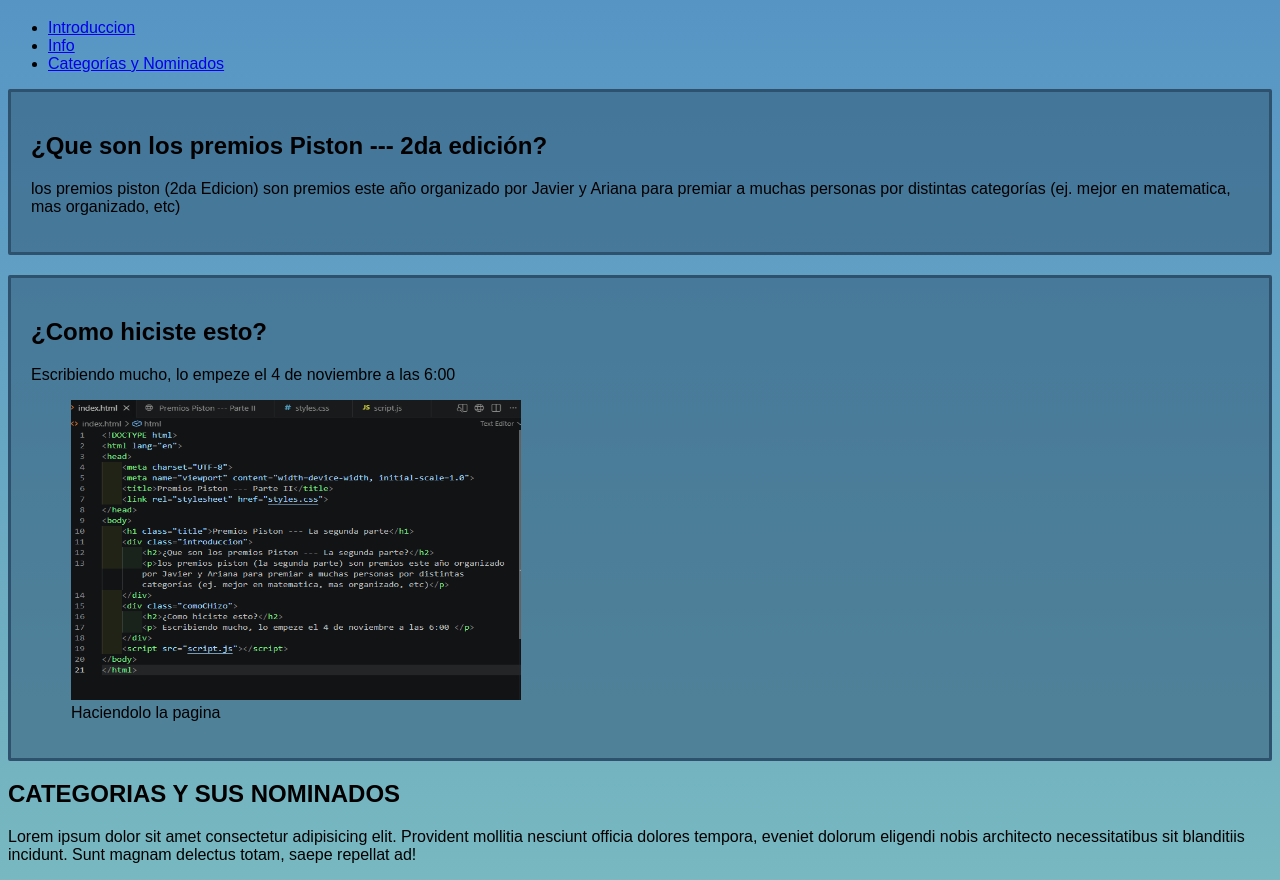
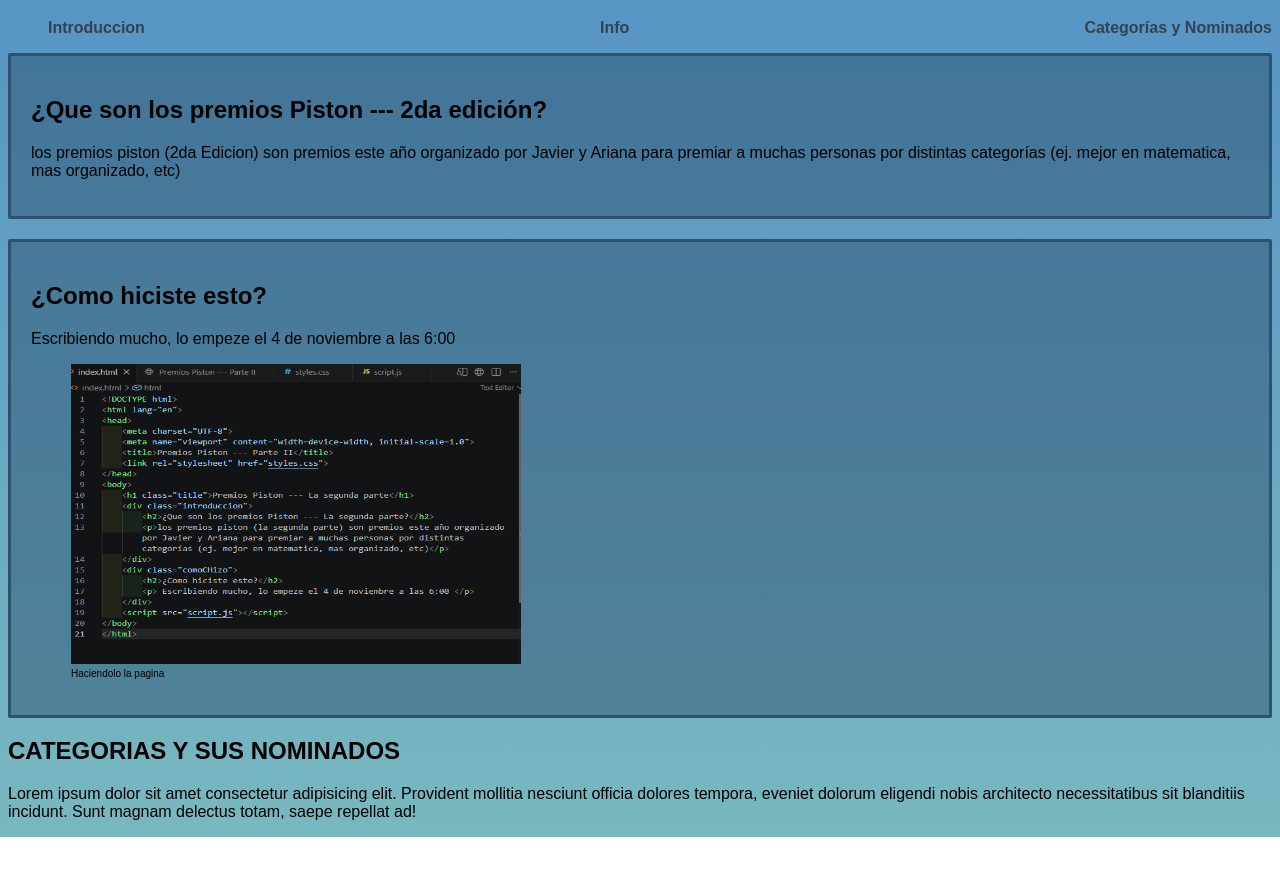
Before and after one commit to Javi1902/PREMIOS-PISTON----2da-EDICION, a plain HTML site: page index.html in a window 1280 px wide. Shown: the part 61-941 px from the top of the page. After the commit the page ends 898 px from the top, so only its background shows below. Drawn offline with Linux system fonts and the light colour scheme.

Commit message:
Refactor styles.css to include new classes
Added new styles for subtitle, menu, and figcaption.

```diff
--- a/styles.css
+++ b/styles.css
@@ -8,10 +8,6 @@ h1 {
     text-align: center;
 }
 
-.textSmall {
-    font-size: 10px;
-    margin: auto;
-}
 
 .introduccion {
     background-color:#32587788 ;
@@ -27,3 +23,20 @@ h1 {
     border-radius: 2px;
     margin-top: 20px;
 }
+
+.infoDiv * figcaption {
+    font-size: 10px;
+}
+
+.subtitle {
+    font-weight:800;
+}
+
+.menu, a {
+    display: flex;
+    justify-content: space-between;
+    text-decoration: none;
+    list-style: none;
+    color: #334350;
+    font-weight: 700;
+}
```
